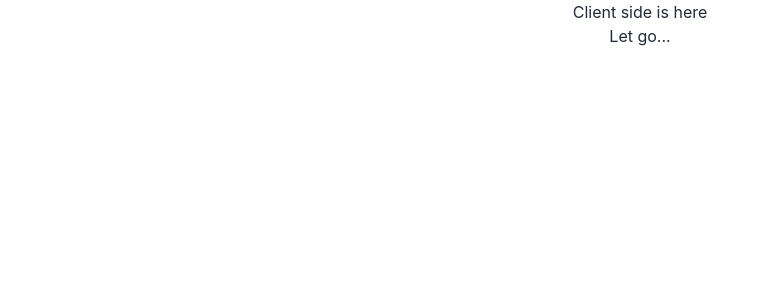
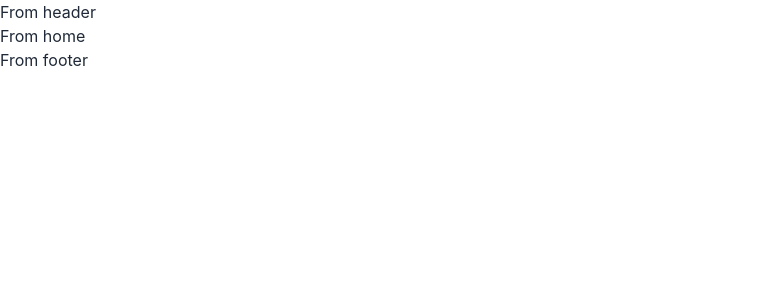
Before and after one commit to mmi-mamun/dental-care-client, a React (Create React App) app: page / in a window 1280 px wide. Shown: the top 300 px of the page, without its empty margins (0-769 px from the left). Built offline with nearby package versions, Linux system fonts and the light colour scheme.

Commit message:
Create browser router and layout Done

```diff
--- a/src/App.js
+++ b/src/App.js
@@ -1,11 +1,13 @@
 import logo from './logo.svg';
 import './App.css';
+import { RouterProvider } from 'react-router-dom';
+import router from './router/Router/Router';
 
 function App() {
   return (
-    <div className="App">
-      <h1>Client side is here</h1>
-      <h3>Let go...</h3>
+    <div>
+      <RouterProvider router={router}></RouterProvider>
+
     </div>
   );
 }
--- /dev/null
+++ b/src/components/Footer/Footer.js
@@ -0,0 +1,11 @@
+import React from 'react';
+
+const Footer = () => {
+    return (
+        <div>
+            <h2>From footer</h2>
+        </div>
+    );
+};
+
+export default Footer;
--- /dev/null
+++ b/src/components/Header/Header.js
@@ -0,0 +1,11 @@
+import React from 'react';
+
+const Header = () => {
+    return (
+        <div>
+            <h1>From header</h1>
+        </div>
+    );
+};
+
+export default Header;
--- /dev/null
+++ b/src/layout/Main.js
@@ -0,0 +1,16 @@
+import React from 'react';
+import { Outlet } from 'react-router-dom';
+import Footer from '../components/Footer/Footer';
+import Header from '../components/Header/Header';
+
+const Main = () => {
+    return (
+        <div>
+            <Header></Header>
+            <Outlet></Outlet>
+            <Footer></Footer>
+        </div>
+    );
+};
+
+export default Main;
--- /dev/null
+++ b/src/pages/Home/Home.js
@@ -0,0 +1,11 @@
+import React from 'react';
+
+const Home = () => {
+    return (
+        <div>
+            <h3>From home</h3>
+        </div>
+    );
+};
+
+export default Home;
--- /dev/null
+++ b/src/router/Router/Router.js
@@ -0,0 +1,18 @@
+import { createBrowserRouter } from "react-router-dom";
+import Main from "../../layout/Main";
+import Home from "../../pages/Home/Home";
+
+const router = createBrowserRouter([
+    {
+        path: '/',
+        element: <Main></Main>,
+        children: [
+            {
+                path: '/',
+                element: <Home></Home>
+            }
+        ]
+    }
+])
+
+export default router;
```
Also changed, not shown: 1 other file (tests, documents, lock files or other folders).
